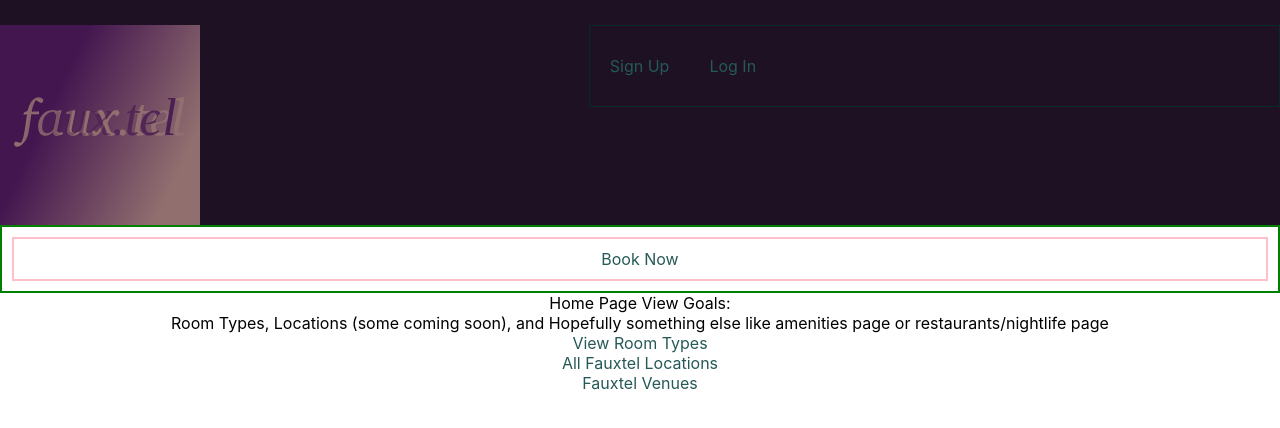
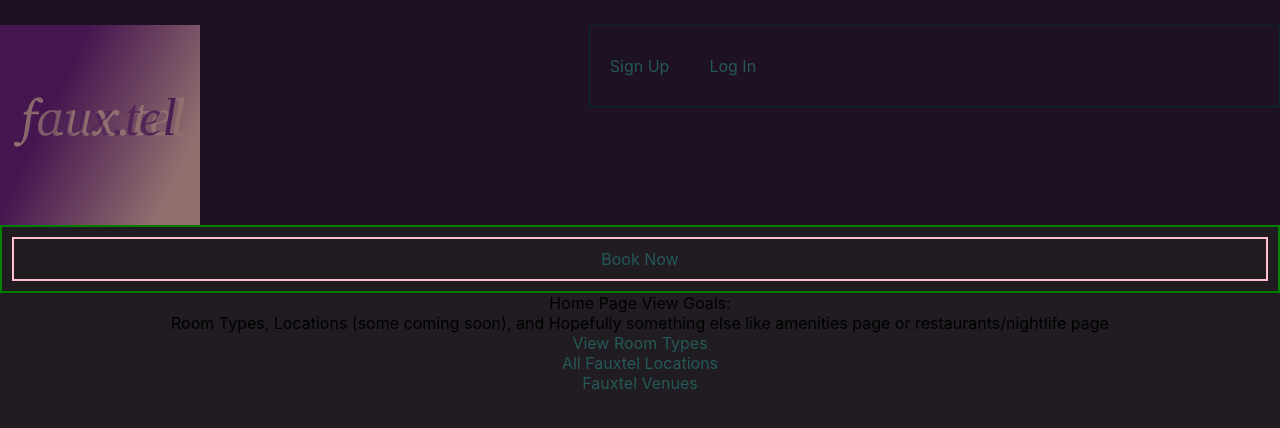
Before and after one commit to Tsunamins/FauxtelHotels, a React (Create React App) app in the folder fauxtel-frontend/: page / in a window 1280 px wide. Shown: the top 428 px of the page. Built offline with nearby package versions, Linux system fonts and the light colour scheme; no server answers.

Commit message:
add common background color for all

```diff
--- a/fauxtel-frontend/src/index.css
+++ b/fauxtel-frontend/src/index.css
@@ -25,6 +25,10 @@ a:active {
 
 li {
   list-style: none;
+}
+
+body {
+  background-color: rgb(32, 28, 34);
 }
 
 .button {
```
